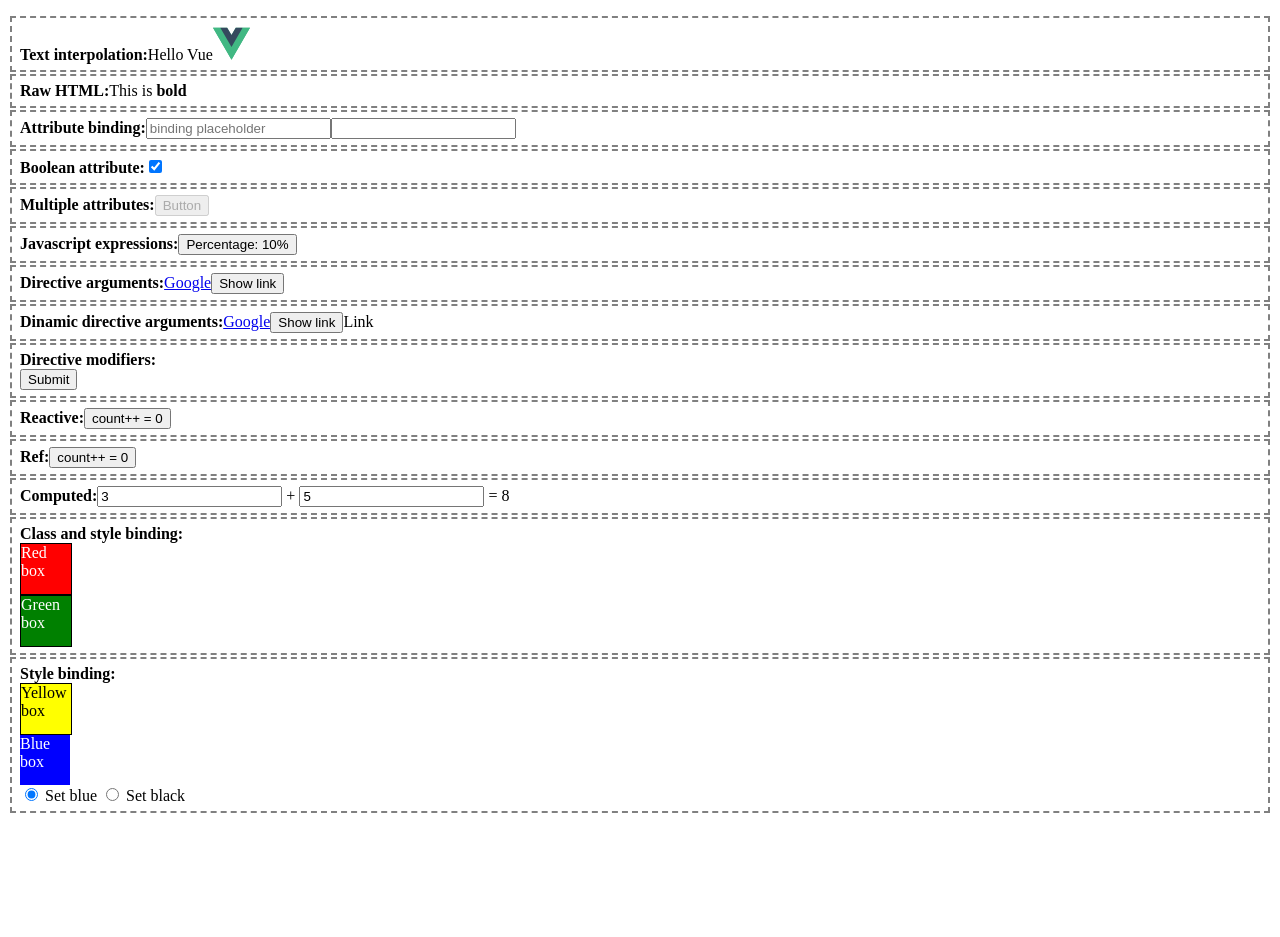
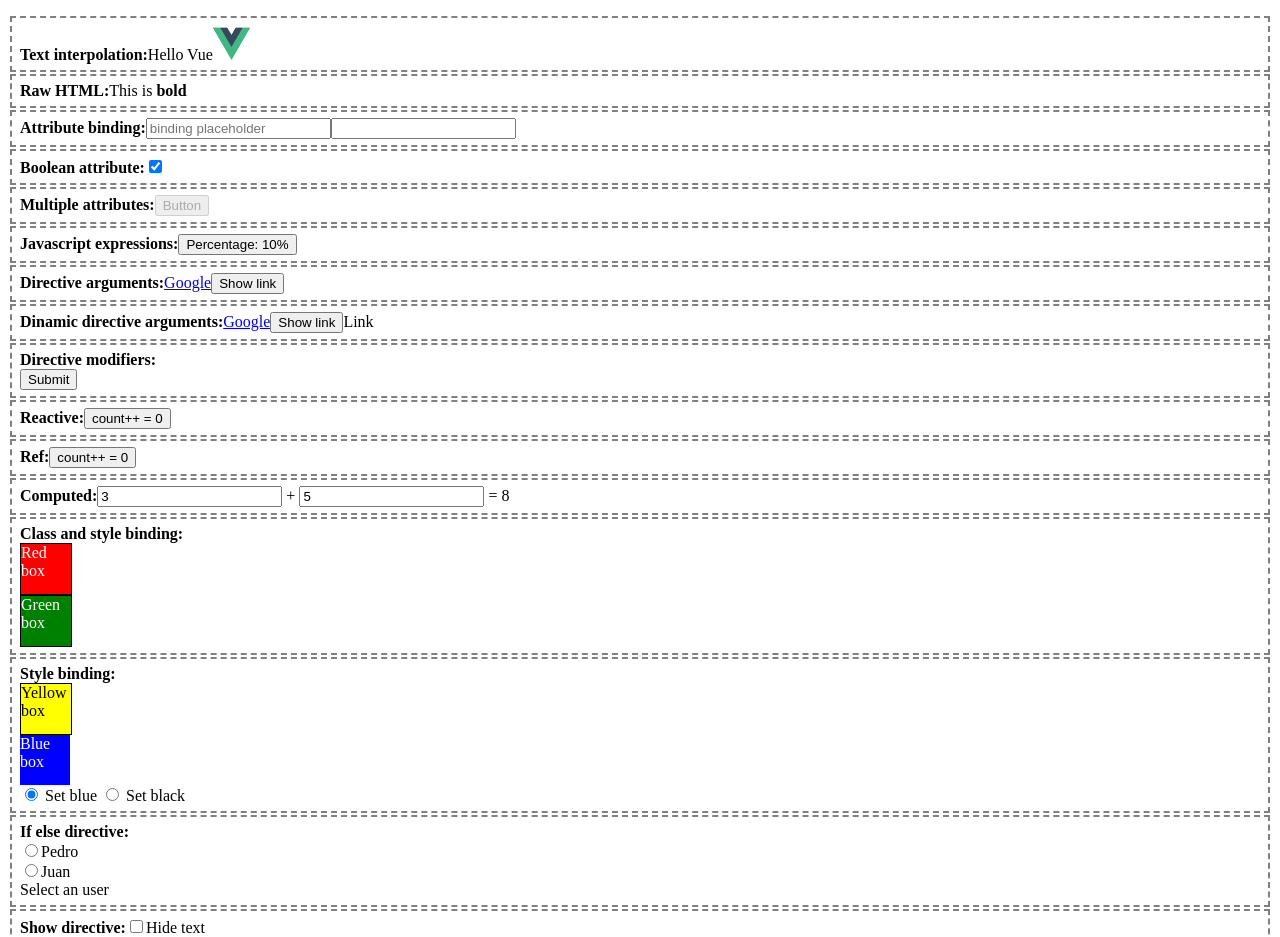
Before and after one commit to jhormanrus/remember-vue, a Vue app: page / in a window 1280 px wide. Shown: the top 937 px of the page. Before the commit the page ends 829 px from the top, so only its background shows below. Built offline with nearby package versions, Linux system fonts and the light colour scheme.

Commit message:
1 file modified, 2 added

```diff
--- a/src/App.vue
+++ b/src/App.vue
@@ -14,6 +14,8 @@ import Computed from './components/Computed.vue';
 import WritableComputed from './components/WritableComputed.vue';
 import ClassBinding from './components/ClassBinding.vue';
 import StyleBinding from './components/StyleBinding.vue';
+import IfElse from './components/IfElse.vue';
+import Show from './components/Show.vue';
 </script>
 
 <template>
@@ -74,5 +76,13 @@ import StyleBinding from './components/StyleBinding.vue';
       <b>Style binding:</b>
       <StyleBinding />
     </li>
+    <li>
+      <b>If else directive:</b>
+      <IfElse />
+    </li>
+    <li>
+      <b>Show directive:</b>
+      <Show />
+    </li>
   </ul>
 </template>
--- /dev/null
+++ b/src/components/IfElse.vue
@@ -0,0 +1,19 @@
+<script setup>
+import { ref } from 'vue';
+
+const name = ref(null);
+</script>
+
+<template>
+  <br />
+  <input id="pedro" type="radio" v-model="name" value="Pedro" />
+  <label for="pedro">Pedro</label>
+  <br />
+  <input id="juan" type="radio" v-model="name" value="Juan" />
+  <label for="juan">Juan</label>
+  <br />
+  <span v-if="name === 'Pedro'">Hello Pedro!</span>
+  <span v-else-if="name === 'Juan'">Hello Juan!</span>
+  <span v-else>Select an user</span>
+  <template v-if="name">Welcome</template>
+</template>
--- /dev/null
+++ b/src/components/Show.vue
@@ -0,0 +1,12 @@
+<script setup>
+import { ref } from 'vue';
+
+const hide = ref(false);
+</script>
+
+<template>
+  <input id="hide" type="checkbox" v-model="hide" />
+  <label for="hide">Hide text</label>
+  <br />
+  <span v-show="!hide"> I'm always here, just display me</span>
+</template>
```
